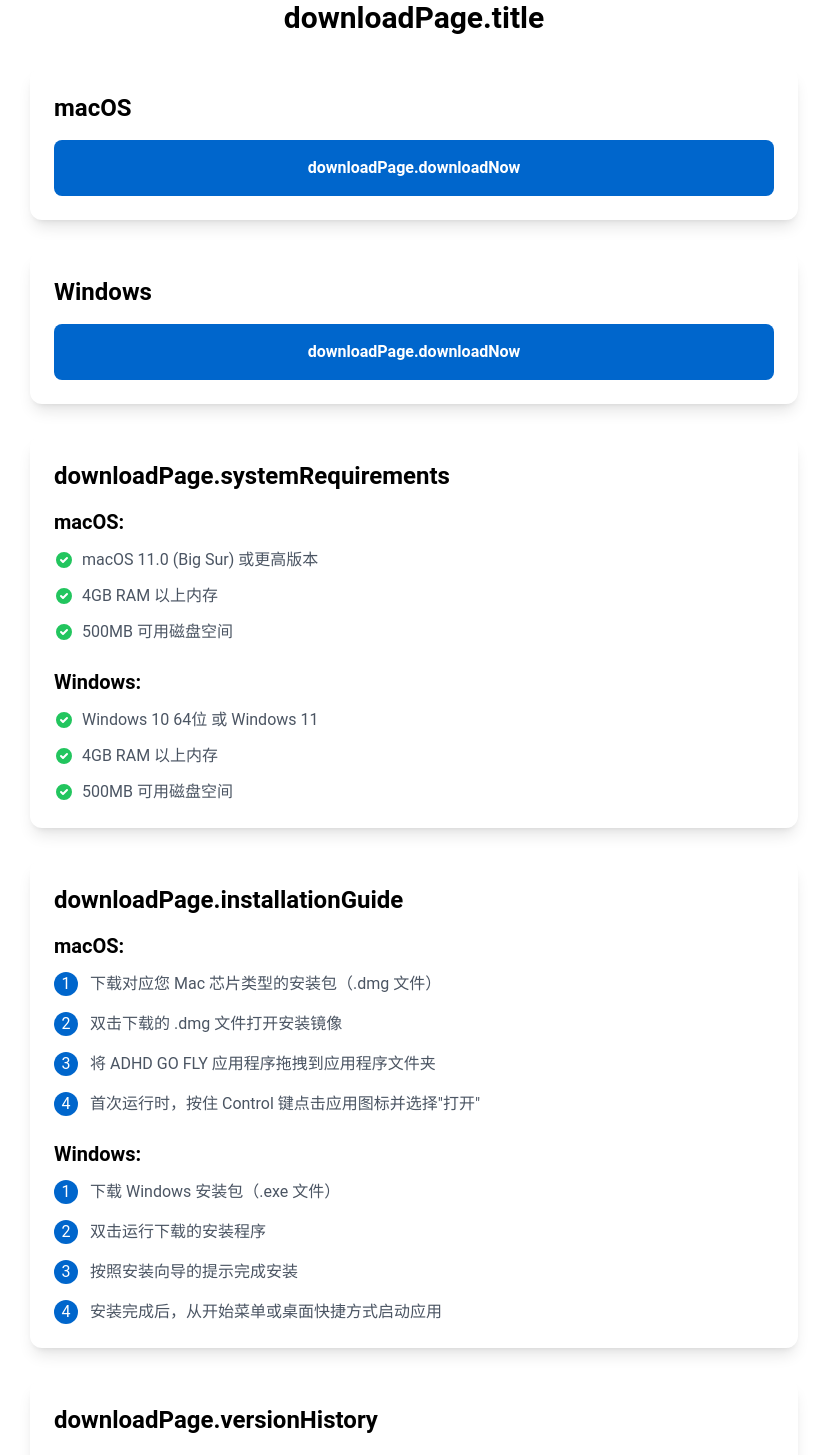
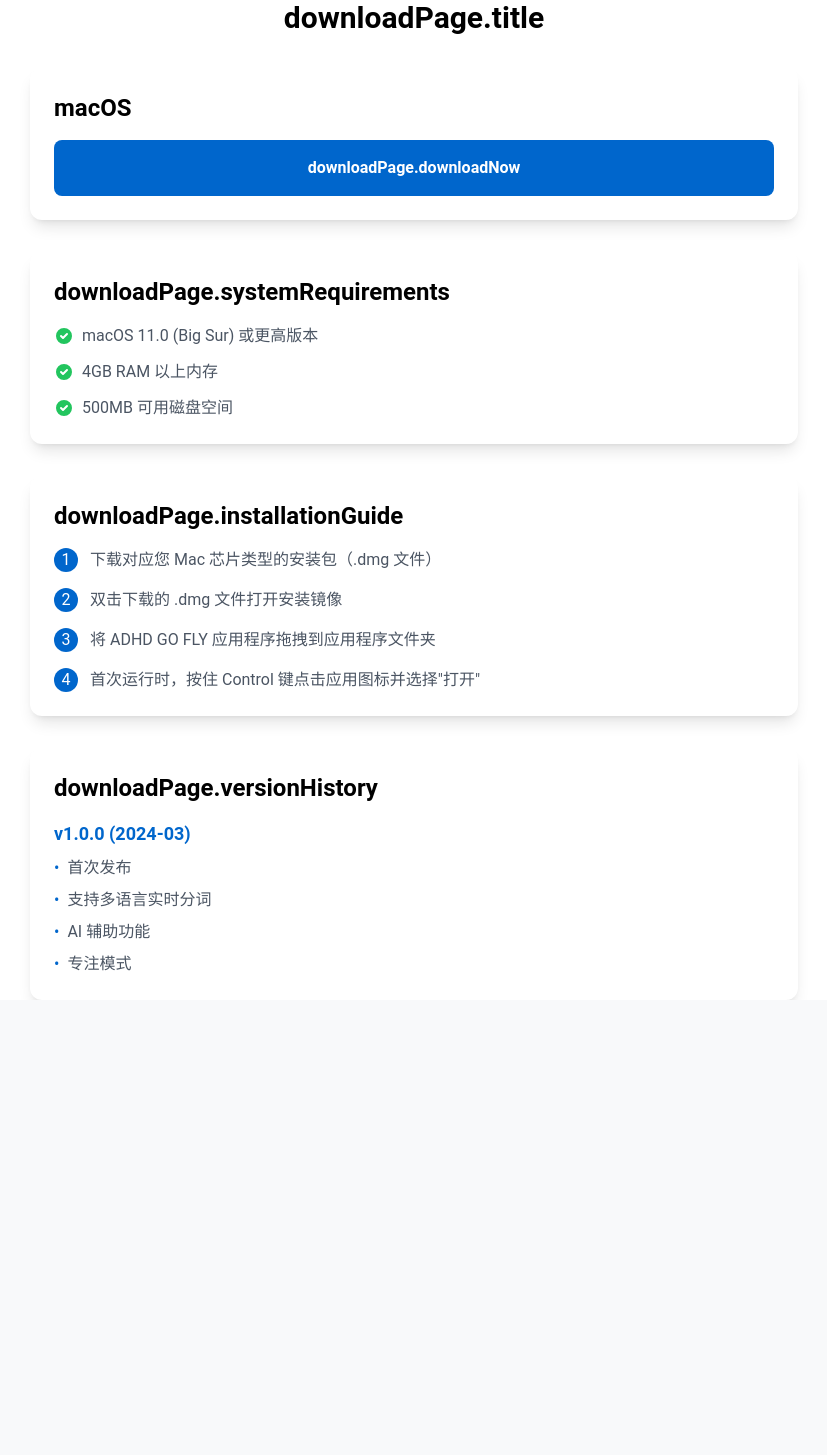
Before and after one commit to getofferhelp/adhdgofly-landing-page, a Vue app: page /download in a window 1280 px wide. Shown: the top 1455 px of the page, without its empty margins (226-1053 px from the left). After the commit the page ends 1000 px from the top, so only its background shows below. Built offline with nearby package versions, Linux system fonts and the light colour scheme.

Commit message:
Revert "aa"
This reverts commit 8a72584d07a8f5e3d444ef3eb521c400f0bd56ca.

```diff
--- a/src/views/Download.vue
+++ b/src/views/Download.vue
@@ -19,55 +19,17 @@
           </div>
         </div>
 
-        <!-- Windows 下载选项 -->
-        <div class="bg-white dark:bg-gray-800 rounded-xl p-6 shadow-lg mb-8">
-          <h2 class="text-2xl font-semibold mb-4 dark:text-white">Windows</h2>
-          <div class="space-y-4">
-            <a href="javascript:void(0)"
-               @click="downloadWindows"
-               class="block w-full btn-primary p-4 text-center">
-              {{ $t('downloadPage.downloadNow') }}
-            </a>
-          </div>
-        </div>
-
         <!-- 系统要求 -->
         <div class="bg-white dark:bg-gray-800 rounded-xl p-6 shadow-lg mb-8">
           <h2 class="text-2xl font-semibold mb-4 dark:text-white">
             {{ $t('downloadPage.systemRequirements') }}
           </h2>
-
-          <!-- macOS 系统要求 -->
-          <h3 class="text-xl font-semibold mb-3 dark:text-white">macOS:</h3>
-          <ul class="space-y-3 text-gray-600 dark:text-gray-300 mb-6">
+          <ul class="space-y-3 text-gray-600 dark:text-gray-300">
             <li class="flex items-start">
               <svg class="w-5 h-5 text-green-500 mr-2 mt-0.5" fill="currentColor" viewBox="0 0 20 20">
                 <path fill-rule="evenodd" d="M10 18a8 8 0 100-16 8 8 0 000 16zm3.707-9.293a1 1 0 00-1.414-1.414L9 10.586 7.707 9.293a1 1 0 00-1.414 1.414l2 2a1 1 0 001.414 0l4-4z" clip-rule="evenodd"/>
               </svg>
               <span>macOS 11.0 (Big Sur) 或更高版本</span>
-            </li>
-            <li class="flex items-start">
-              <svg class="w-5 h-5 text-green-500 mr-2 mt-0.5" fill="currentColor" viewBox="0 0 20 20">
-                <path fill-rule="evenodd" d="M10 18a8 8 0 100-16 8 8 0 000 16zm3.707-9.293a1 1 0 00-1.414-1.414L9 10.586 7.707 9.293a1 1 0 00-1.414 1.414l2 2a1 1 0 001.414 0l4-4z" clip-rule="evenodd"/>
-              </svg>
-              <span>4GB RAM 以上内存</span>
-            </li>
-            <li class="flex items-start">
-              <svg class="w-5 h-5 text-green-500 mr-2 mt-0.5" fill="currentColor" viewBox="0 0 20 20">
-                <path fill-rule="evenodd" d="M10 18a8 8 0 100-16 8 8 0 000 16zm3.707-9.293a1 1 0 00-1.414-1.414L9 10.586 7.707 9.293a1 1 0 00-1.414 1.414l2 2a1 1 0 001.414 0l4-4z" clip-rule="evenodd"/>
-              </svg>
-              <span>500MB 可用磁盘空间</span>
-            </li>
-          </ul>
-
-          <!-- Windows 系统要求 -->
-          <h3 class="text-xl font-semibold mb-3 dark:text-white">Windows:</h3>
-          <ul class="space-y-3 text-gray-600 dark:text-gray-300">
-            <li class="flex items-start">
-              <svg class="w-5 h-5 text-green-500 mr-2 mt-0.5" fill="currentColor" viewBox="0 0 20 20">
-                <path fill-rule="evenodd" d="M10 18a8 8 0 100-16 8 8 0 000 16zm3.707-9.293a1 1 0 00-1.414-1.414L9 10.586 7.707 9.293a1 1 0 00-1.414 1.414l2 2a1 1 0 001.414 0l4-4z" clip-rule="evenodd"/>
-              </svg>
-              <span>Windows 10 64位 或 Windows 11</span>
             </li>
             <li class="flex items-start">
               <svg class="w-5 h-5 text-green-500 mr-2 mt-0.5" fill="currentColor" viewBox="0 0 20 20">
@@ -89,10 +51,7 @@
           <h2 class="text-2xl font-semibold mb-4 dark:text-white">
             {{ $t('downloadPage.installationGuide') }}
           </h2>
-
-          <!-- macOS 安装指南 -->
-          <h3 class="text-xl font-semibold mb-3 dark:text-white">macOS:</h3>
-          <ol class="space-y-4 text-gray-600 dark:text-gray-300 mb-6">
+          <ol class="space-y-4 text-gray-600 dark:text-gray-300">
             <li class="flex items-start">
               <span class="flex-shrink-0 w-6 h-6 rounded-full bg-nva-noun text-white flex items-center justify-center mr-3">1</span>
               <p>下载对应您 Mac 芯片类型的安装包（.dmg 文件）</p>
@@ -108,27 +67,6 @@
             <li class="flex items-start">
               <span class="flex-shrink-0 w-6 h-6 rounded-full bg-nva-noun text-white flex items-center justify-center mr-3">4</span>
               <p>首次运行时，按住 Control 键点击应用图标并选择"打开"</p>
-            </li>
-          </ol>
-
-          <!-- Windows 安装指南 -->
-          <h3 class="text-xl font-semibold mb-3 dark:text-white">Windows:</h3>
-          <ol class="space-y-4 text-gray-600 dark:text-gray-300">
-            <li class="flex items-start">
-              <span class="flex-shrink-0 w-6 h-6 rounded-full bg-nva-noun text-white flex items-center justify-center mr-3">1</span>
-              <p>下载 Windows 安装包（.exe 文件）</p>
-            </li>
-            <li class="flex items-start">
-              <span class="flex-shrink-0 w-6 h-6 rounded-full bg-nva-noun text-white flex items-center justify-center mr-3">2</span>
-              <p>双击运行下载的安装程序</p>
-            </li>
-            <li class="flex items-start">
-              <span class="flex-shrink-0 w-6 h-6 rounded-full bg-nva-noun text-white flex items-center justify-center mr-3">3</span>
-              <p>按照安装向导的提示完成安装</p>
-            </li>
-            <li class="flex items-start">
-              <span class="flex-shrink-0 w-6 h-6 rounded-full bg-nva-noun text-white flex items-center justify-center mr-3">4</span>
-              <p>安装完成后，从开始菜单或桌面快捷方式启动应用</p>
             </li>
           </ol>
         </div>
@@ -181,10 +119,6 @@
   window.location.href = url
   showDownloadModal.value = false
 }
-
-const downloadWindows = () => {
-  window.location.href = '/downloads/adhdgofly-win-x64.exe'
-}
 </script>
 
 <style scoped>
```
Also changed, not shown: 1 other file (tests, documents, lock files or other folders).
